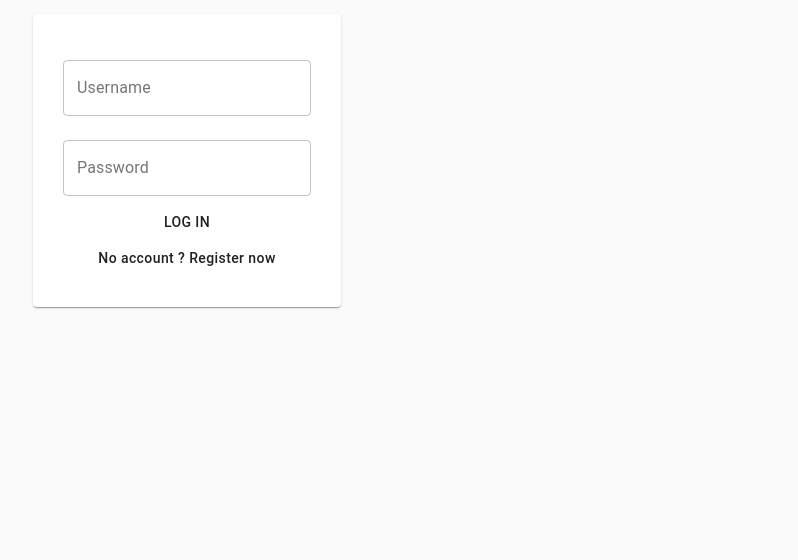
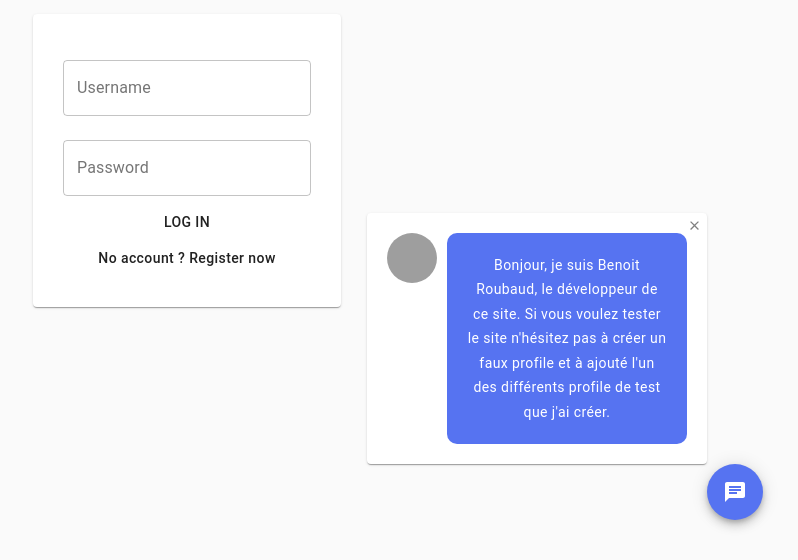
Before and after one commit to BenoitRoub/my-app-messenger, a React (Create React App) app in the folder client/: page / in a window 1280 px wide. Shown: the part 240-800 px from the top of the page, without its empty margins (453-1251 px from the left). Built offline with nearby package versions, Linux system fonts and the light colour scheme; grey boxes are pictures that could not be loaded; the HTML template or start-up script is replaced by a standard one.

Commit message:
chat open on Login

```diff
--- a/client/src/Components/Login.js
+++ b/client/src/Components/Login.js
@@ -8,6 +8,9 @@ import Button from "@material-ui/core/Button";
 import Paper from "@material-ui/core/Paper";
 import Grid from "@material-ui/core/Grid";
 import TextField from "@material-ui/core/TextField";
+import Fab from "@material-ui/core/Fab";
+import ChatIcon from "@material-ui/icons/Chat";
+import CloseIcon from "@material-ui/icons/Close";
 
 export default function Login() {
 	const [usernameInput, setUsernameInput] = useState("");
@@ -81,6 +84,8 @@ export default function Login() {
 	}
 
 	const [login, setLogin] = useState(true);
+
+	const [bot, setBot] = useState(true);
 
 	if (isLogged) {
 		return <Redirect to={`/conversations/${username}`} />;
@@ -224,6 +229,71 @@ export default function Login() {
 						</Paper>
 					</Grid>
 				)}
+				<Grid item sm="6" xs="12">
+					<Fab
+						style={{
+							position: "absolute",
+							right: "5%",
+							bottom: "5%",
+							backgroundColor: "#5673f1"
+						}}
+						onClick={() => setBot(!bot)}
+					>
+						<ChatIcon style={{ color: "white" }} />
+						{bot ? (
+							<Paper
+								style={{
+									position: "absolute",
+									bottom: "100%",
+									right: "100%",
+									padding: "20px",
+									display: "flex"
+								}}
+							>
+								<CloseIcon
+									style={{
+										position: "absolute",
+										right: "5px",
+										top: "5px",
+										color: "grey",
+										width: "15",
+										height: "auto"
+									}}
+									onClick={() => setBot(false)}
+								/>
+								<div
+									style={{
+										width: 50,
+										height: 50,
+										borderRadius: "50%",
+										background:
+											"center / contain url(/static/Image/photoBenoit.JPG)",
+										marginRight: 10
+									}}
+								/>
+								<p
+									style={{
+										textTransform: "none",
+										fontSize: "0.8 em",
+										fontWeight: "normal",
+										width: "200px",
+										margin: 0,
+										color: "white",
+										backgroundColor: "#5673f1",
+										borderRadius: "10px",
+										padding: 20
+									}}
+								>
+									Bonjour, je suis Benoit Roubaud, le
+									développeur de ce site. Si vous voulez
+									tester le site n'hésitez pas à créer un faux
+									profile et à ajouté l'un des différents
+									profile de test que j'ai créer.
+								</p>
+							</Paper>
+						) : null}
+					</Fab>
+				</Grid>
 			</div>
 		);
 	}
--- a/client/src/Components/UserProfile.js
+++ b/client/src/Components/UserProfile.js
@@ -36,7 +36,7 @@ export default function UserProfile(props) {
 				} else
 					setFriends([
 						{
-							[props.userQuery]: `No friends found..`
+							to_username: `No friends found..`
 						}
 					]);
 			});
@@ -77,39 +77,7 @@ export default function UserProfile(props) {
 		<div style={allContainer}>
 			<p style={{ display: "inline" }}>Friends ({friends.length})</p>
 			<Button onClick={props.addFriends}>Add More Friends</Button>
-			{!hideButton ? (
-				!showFriends ? (
-					<Button
-						style={{ textTransform: "none" }}
-						onClick={() => setShowFriends(true)}
-					>
-						see all
-					</Button>
-				) : (
-					<Button
-						style={{ textTransform: "none" }}
-						onClick={() => setShowFriends(false)}
-					>
-						see less
-					</Button>
-				)
-			) : null}
 
-			<Paper style={allContainer}>
-				<ul style={{ padding: 0 }}>
-					{showFriends
-						? friends.map(friend => (
-								<li style={{ listStyle: "none" }}>
-									{friend.to_username}
-								</li>
-						  ))
-						: firstFriends.map(friend => (
-								<li style={{ listStyle: "none" }}>
-									{friend.to_username}
-								</li>
-						  ))}
-				</ul>
-			</Paper>
 			<div style={{ display: "flex", justifyContent: "space-around" }}>
 				<form onSubmit={updatePassword} style={allContainer}>
 					<TextField
```
